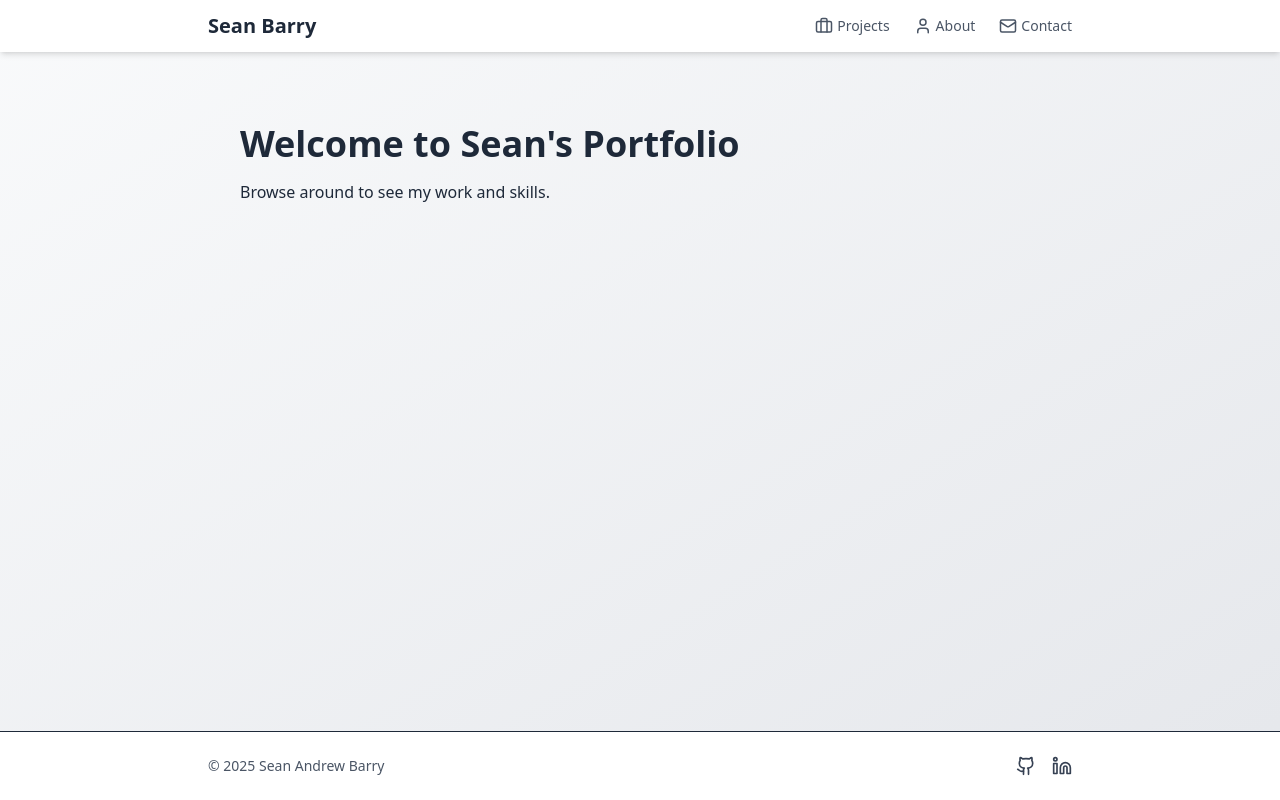
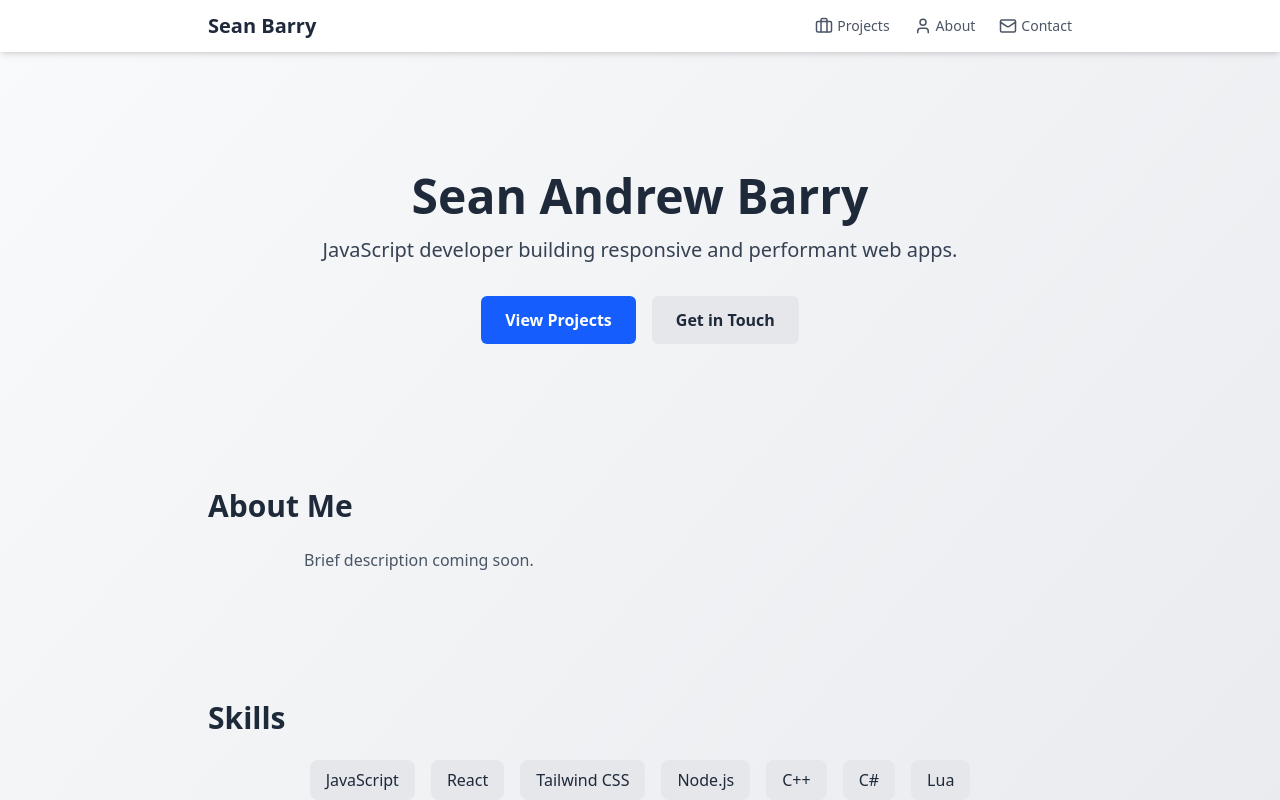
Before and after one commit to sean-andrew-barry/portfolio, a React (Vite) app: page / in a window 1280 px wide. Shown: the top 800 px of the page. Built offline with nearby package versions, Linux system fonts and the light colour scheme.

Commit message:
Revamp home page with new hero

```diff
--- a/src/components/Hero.jsx
+++ b/src/components/Hero.jsx
@@ -1,8 +1,26 @@
-export default function Hero({ children }) {
+import { Link } from 'react-router-dom';
+
+export default function Hero() {
   return (
-    <section className="py-16 text-center">
-      <h1 className="text-5xl font-bold">Sean Andrew Barry</h1>
-      <p className="mt-4 text-2xl">Experienced JavaScript Developer</p>
+    <section className="py-20 text-center">
+      <h1 className="text-5xl font-bold mb-4">Sean Andrew Barry</h1>
+      <p className="text-xl text-gray-700 mb-8">
+        JavaScript developer building responsive and performant web apps.
+      </p>
+      <div className="space-x-4">
+        <Link
+          to="/projects"
+          className="bg-blue-600 text-white px-6 py-3 rounded-md font-semibold inline-block hover:bg-blue-700"
+        >
+          View Projects
+        </Link>
+        <Link
+          to="/contact"
+          className="bg-gray-200 text-gray-800 px-6 py-3 rounded-md font-semibold inline-block hover:bg-gray-300"
+        >
+          Get in Touch
+        </Link>
+      </div>
     </section>
   );
 }
--- a/src/pages/Home.jsx
+++ b/src/pages/Home.jsx
@@ -1,8 +1,17 @@
+import Hero from '../components/Hero';
+import About from '../components/About';
+import Skills from '../components/Skills';
+import Projects from '../components/Projects';
+import Contact from '../components/Contact';
+
 export default function Home() {
   return (
-    <div className="p-8">
-      <h1 className="text-4xl font-bold">Welcome to Sean's Portfolio</h1>
-      <p className="mt-4">Browse around to see my work and skills.</p>
-    </div>
+    <>
+      <Hero />
+      <About />
+      <Skills />
+      <Projects />
+      <Contact />
+    </>
   );
 }
```
